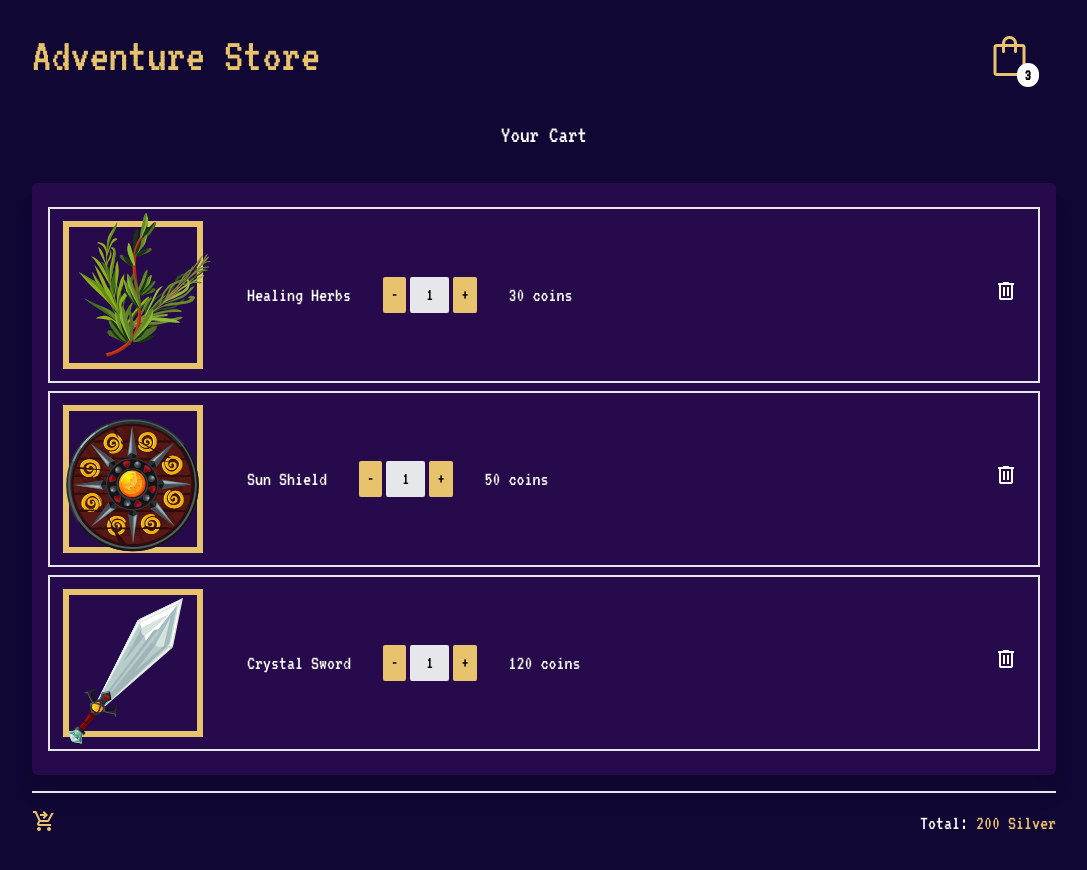
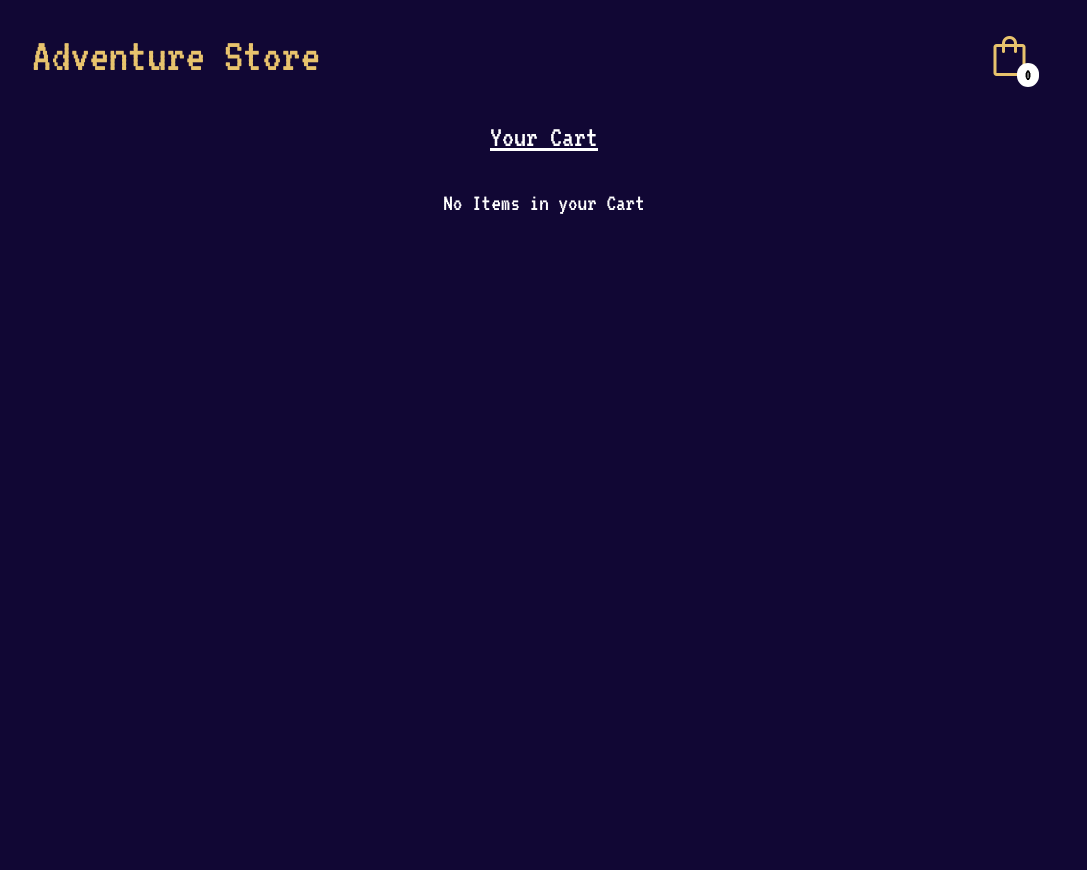
Before and after one commit to EricTimRussell/nuxtpinia, a Nuxt app: page /cart in a window 1280 px wide. Shown: the top 870 px of the page, without its empty margins (96-1183 px from the left). After the commit the page ends 800 px from the top, so only its background shows below. Built offline with nearby package versions, Linux system fonts and the light colour scheme; data requests are answered from the project's data file.

Commit message:
More tailwind stuff

```diff
--- a/data/db.json
+++ b/data/db.json
@@ -1,30 +1,5 @@
 {
-  "cart": [
-    {
-      "title": "Healing Herbs",
-      "price": 30,
-      "description": "Smoke it and you will feel right as rain and maybe a little hungry.",
-      "img": "/img/herb.png",
-      "id": 8,
-      "quantity": 1
-    },
-    {
-      "title": "Sun Shield",
-      "price": 50,
-      "description": "A bright shiny shield.",
-      "img": "/img/shield.png",
-      "id": 3,
-      "quantity": 1
-    },
-    {
-      "title": "Crystal Sword",
-      "price": 120,
-      "description": "Sharp sword that breaks easily.",
-      "img": "/img/sword.png",
-      "id": 5,
-      "quantity": 1
-    }
-  ],
+  "cart": [],
   "products": [
     {
       "title": "Lava Potion",
--- a/pages/cart.vue
+++ b/pages/cart.vue
@@ -1,6 +1,6 @@
 <template>
   <div>
-    <h2 class="text-white text-2xl text-center my-8">Your Cart</h2>
+    <h2 class="text-white text-3xl text-center my-8 underline">Your Cart</h2>
     <div class="card-cart text-xl" v-if="cartStore.cart.length">
 
       <!--cart product list  -->
@@ -20,11 +20,11 @@
     </div>
 
     <div v-else>
-      <p class="text-white">No Items in Cart</p>
+      <p class="text-white text-2xl text-center">No Items in your Cart</p>
     </div>
 
     <!-- Cart Total -->
-    <div class="flex justify-between text-xl pt-4 mt-4 border-t-2">
+    <div class="flex justify-between text-xl pt-4 mt-4 border-t-2" v-if="cartStore.cartTotal.length == 0">
       <button class="text-secondary hover:scale-125">
         <span class="material-symbols-outlined">shopping_cart_checkout</span>
       </button>
--- a/pages/index.vue
+++ b/pages/index.vue
@@ -1,6 +1,6 @@
 <template>
   <div>
-    <h2 class="text-white text-2xl text-center my-8">All Products</h2>
+    <h2 class="text-white text-3xl text-center my-8">All Products</h2>
     <div class="grid grid-cols-2 gap-7 text-white">
       <div v-for="product in products">
         <ProductCard :product="product" />
```
